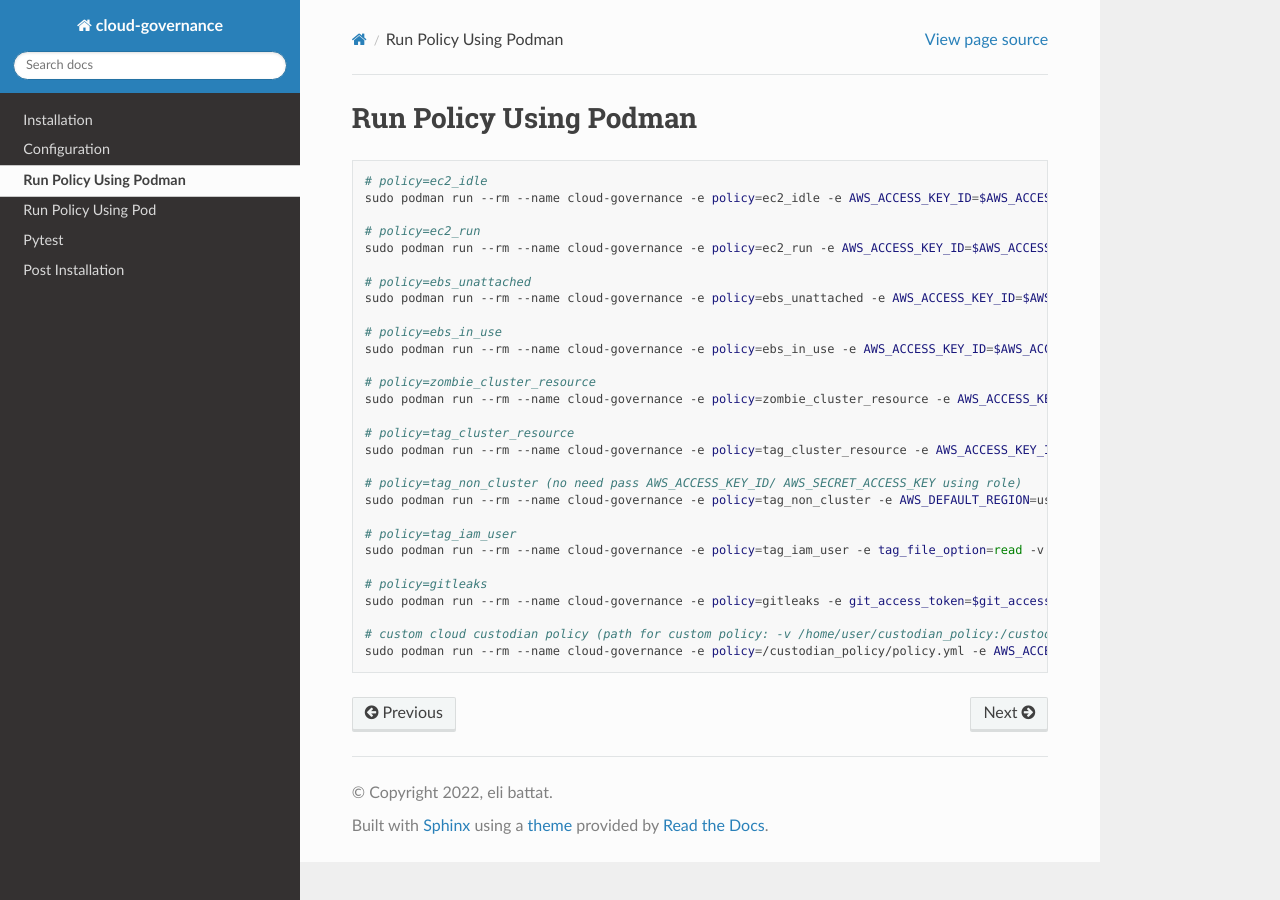
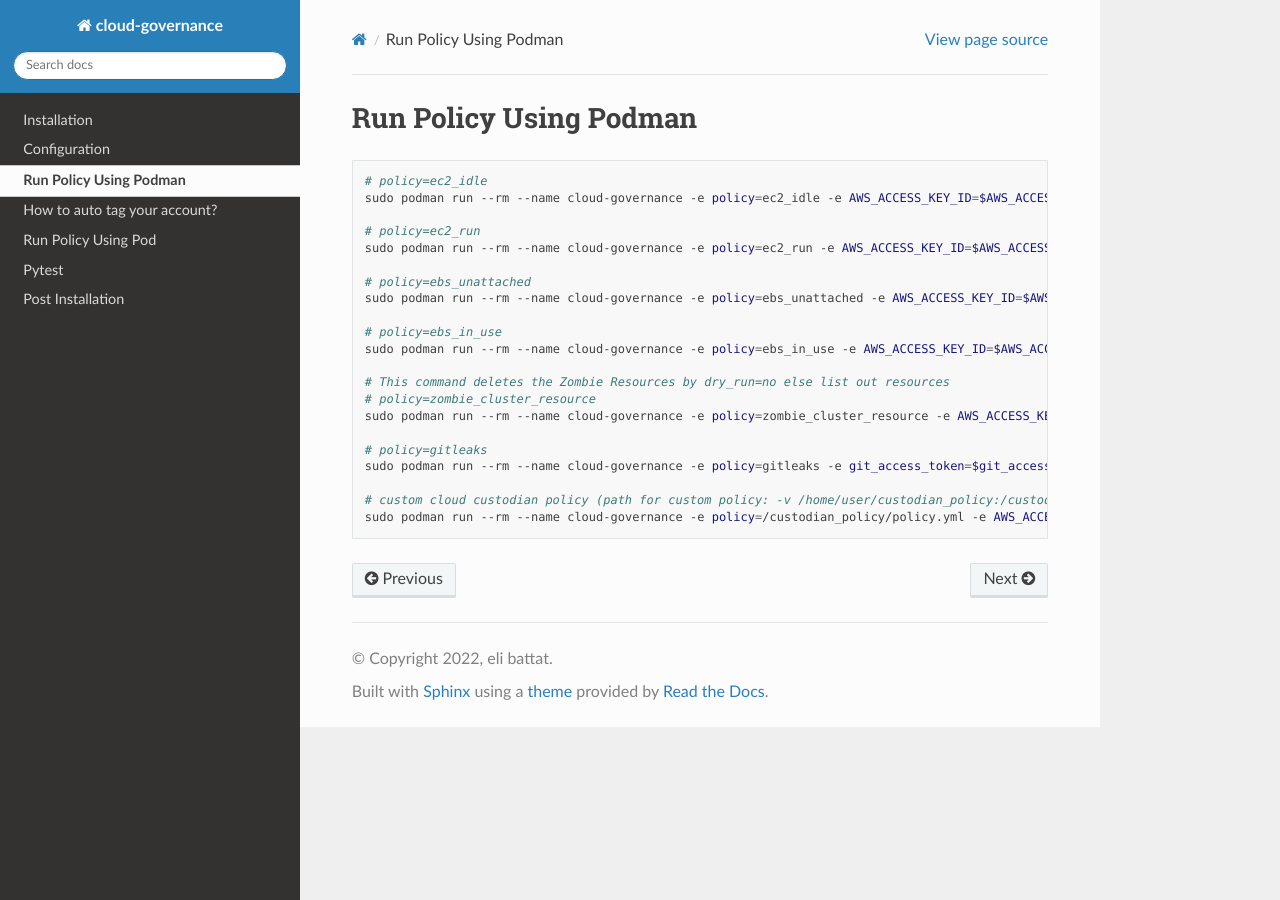
Before and after one commit to redhat-performance/cloud-governance, a Sphinx documentation site: the page built from docs/source/podman.md, in a window 1280 px wide. Built offline with Sphinx 7.4.7 and the Read the Docs theme 2.0.0, drawn with Linux system fonts in a browser that asks for light colours.

Commit message:
Update the environment tags

```diff
--- a/docs/source/podman.md
+++ b/docs/source/podman.md
@@ -12,17 +12,9 @@ sudo podman run --rm --name cloud-governance -e policy=ebs_unattached -e AWS_ACC
 # policy=ebs_in_use
 sudo podman run --rm --name cloud-governance -e policy=ebs_in_use -e AWS_ACCESS_KEY_ID=$AWS_ACCESS_KEY_ID -e AWS_SECRET_ACCESS_KEY=$AWS_SECRET_ACCESS_KEY -e AWS_DEFAULT_REGION=us-east-2 -e dry_run=yes -e policy_output=s3://bucket/logs -e log_level=INFO quay.io/ebattat/cloud-governance
 
+# This command deletes the Zombie Resources by dry_run=no else list out resources
 # policy=zombie_cluster_resource
 sudo podman run --rm --name cloud-governance -e policy=zombie_cluster_resource -e AWS_ACCESS_KEY_ID=$AWS_ACCESS_KEY_ID -e AWS_SECRET_ACCESS_KEY=$AWS_SECRET_ACCESS_KEY -e AWS_DEFAULT_REGION=us-east-2 -e dry_run=yes -e resource=zombie_cluster_elastic_ip -e cluster_tag=kubernetes.io/cluster/test-pd9qq -e log_level=INFO quay.io/ebattat/cloud-governance
-
-# policy=tag_cluster_resource
-sudo podman run --rm --name cloud-governance -e policy=tag_cluster_resource -e AWS_ACCESS_KEY_ID=$AWS_ACCESS_KEY_ID -e AWS_SECRET_ACCESS_KEY=$AWS_SECRET_ACCESS_KEY -e AWS_DEFAULT_REGION=us-east-2 -e dry_run=yes -e resource_name=ocs-test -e mandatory_tags="{'Owner': 'Name','Email': 'name@redhat.com','Purpose': 'test'}" -e log_level=INFO -v /etc/localtime:/etc/localtime quay.io/ebattat/cloud-governance
-
-# policy=tag_non_cluster (no need pass AWS_ACCESS_KEY_ID/ AWS_SECRET_ACCESS_KEY using role)
-sudo podman run --rm --name cloud-governance -e policy=tag_non_cluster -e AWS_DEFAULT_REGION=us-east-2 -e dry_run=no -e resource_name=ocp-orch-perf -e mandatory_tags="{'Owner': 'Name','Email': 'name@redhat.com','Purpose': 'test'}" -e log_level=INFO -v /etc/localtime:/etc/localtime quay.io/ebattat/cloud-governance
-
-# policy=tag_iam_user
-sudo podman run --rm --name cloud-governance -e policy=tag_iam_user -e tag_file_option=read -v ${pwd}/user/tag_user.csv:/usr/local/cloud_governance/main/user/tag_user.csv -e log_level=INFO quay.io/ebattat/cloud-governance
 
 # policy=gitleaks
 sudo podman run --rm --name cloud-governance -e policy=gitleaks -e git_access_token=$git_access_token -e git_repo=https://github.com/redhat-performance/cloud-governance -e several_repos=no -e log_level=INFO quay.io/ebattat/cloud-governance
```
Also changed, not shown: README.md (+5 -5 lines), docs/source/index.md (+1 -0 lines), docs/source/tagging.md (added, +32 -0 lines), 3 other files.
